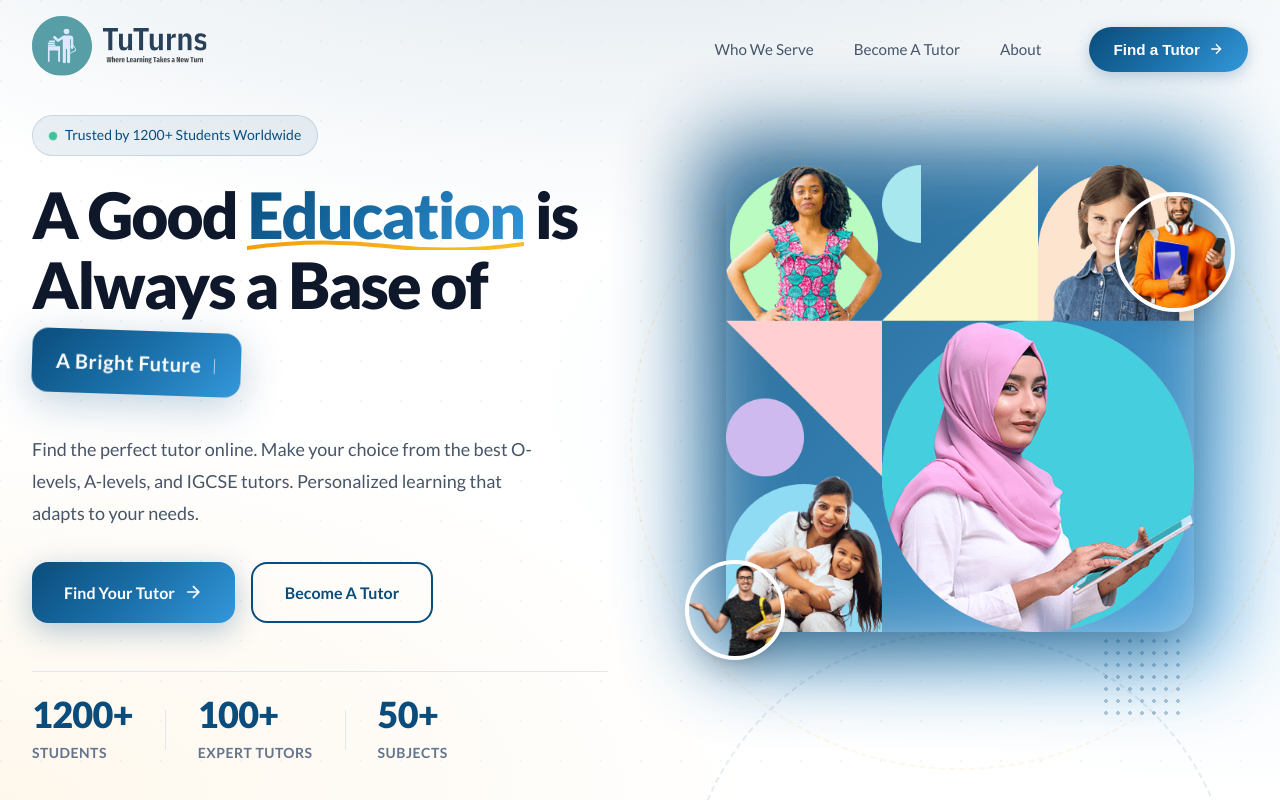
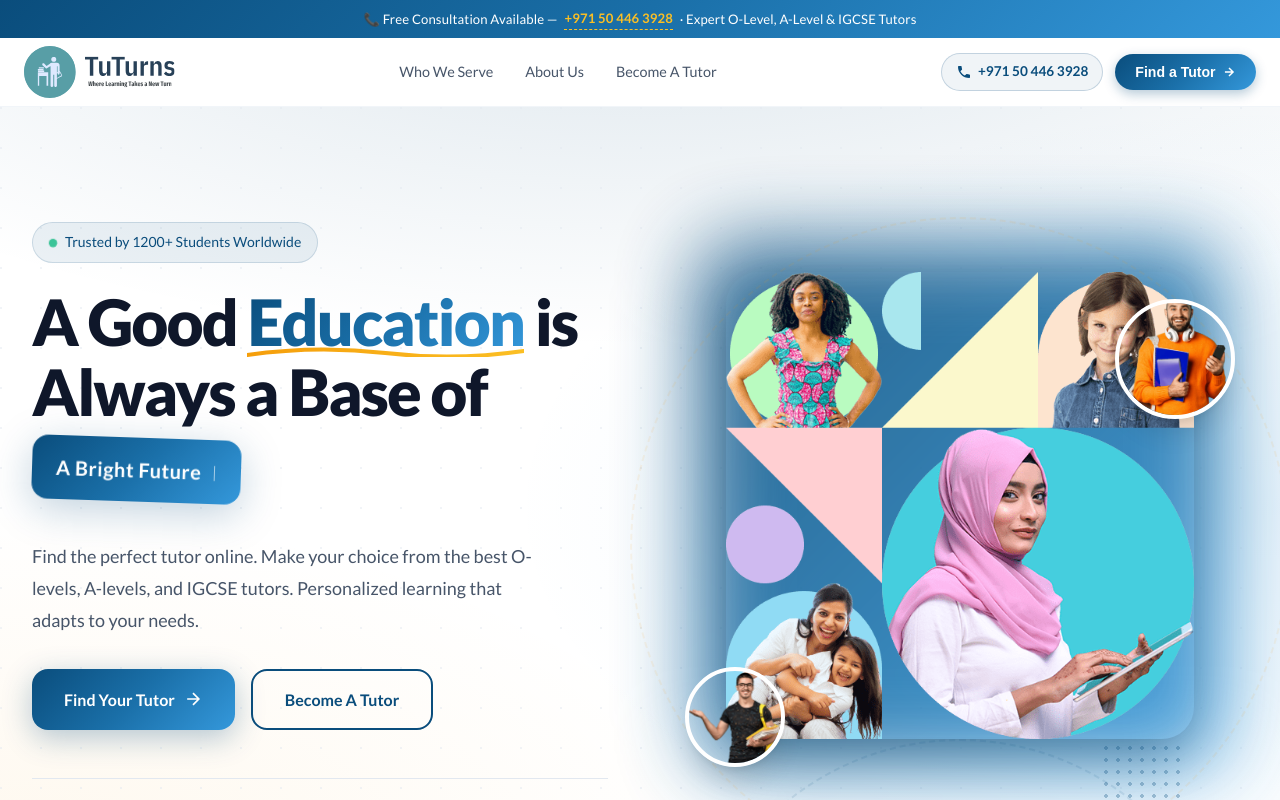
Before and after one commit to AbdullahRasheed45/website-tuturns, a Next.js app: page / in a window 1280 px wide. Shown: the top 800 px of the page. Built offline with nearby package versions, Linux system fonts and the light colour scheme.

Commit message:
redesign: conversion-optimised Navbar with sticky phone CTA for Google Ads

```diff
--- a/src/app/components/Navbar/Navbar.css
+++ b/src/app/components/Navbar/Navbar.css
@@ -1,106 +1,94 @@
+/* ========================
+   TOP ANNOUNCEMENT BAR
+======================== */
+.navbar-topbar {
+  background: var(--primary-gradient);
+  color: white;
+  text-align: center;
+  padding: 0.5rem 1rem;
+  font-size: 0.82rem;
+  font-weight: 500;
+  letter-spacing: 0.01em;
+  position: relative;
+  z-index: 1001;
+}
+
+.topbar-text {
+  display: flex;
+  align-items: center;
+  justify-content: center;
+  gap: 0.25rem;
+  flex-wrap: wrap;
+}
+
+.topbar-phone {
+  color: var(--accent-light);
+  font-weight: 700;
+  text-decoration: none;
+  border-bottom: 1px dashed var(--accent-light);
+  transition: color 150ms;
+}
+.topbar-phone:hover { color: #fff; border-color: #fff; }
+
+/* ========================
+   NAVBAR
+======================== */
 .navbar {
-  position: fixed;
+  position: sticky;
   top: 0;
   left: 0;
   right: 0;
   z-index: 1000;
-  padding: 1rem 0;
-  transition: all var(--transition);
-  background: transparent;
+  background: rgba(255, 255, 255, 0.95);
+  backdrop-filter: blur(16px);
+  -webkit-backdrop-filter: blur(16px);
+  border-bottom: 1px solid var(--border-light);
+  transition: box-shadow var(--transition), background var(--transition);
 }
 
 .navbar-scrolled {
-  background: rgba(255, 255, 255, 0.95);
-  backdrop-filter: blur(20px);
-  -webkit-backdrop-filter: blur(20px);
-  box-shadow: 0 4px 30px rgba(0, 0, 0, 0.08);
-  padding: 0.75rem 0;
+  box-shadow: 0 4px 24px rgba(10, 77, 124, 0.1);
+  background: rgba(255, 255, 255, 0.98);
 }
 
 .navbar-container {
-  max-width: 1320px;
+  max-width: 1280px;
   margin: 0 auto;
-  padding: 0 2rem;
+  padding: 0 1.5rem;
+  height: 68px;
   display: flex;
   align-items: center;
   justify-content: space-between;
+  gap: 1rem;
 }
 
-.navbar-logo {
-  position: relative;
-  z-index: 1001;
+/* Logo */
+.navbar-logo .logo-image {
+  display: block;
 }
 
-.logo-image {
-  transition: transform var(--transition);
-}
-
-.navbar-logo:hover .logo-image {
-  transform: scale(1.05);
-}
-
-/* Hamburger Menu */
-.hamburger {
-  display: none;
-  flex-direction: column;
-  gap: 5px;
-  padding: 10px;
-  background: transparent;
-  border: none;
-  cursor: pointer;
-  z-index: 1001;
-}
-
-.hamburger-line {
-  width: 24px;
-  height: 2px;
-  background: var(--foreground);
-  border-radius: 2px;
-  transition: all var(--transition);
-  transform-origin: center;
-}
-
-.hamburger-line.rotate-45 {
-  transform: translateY(7px) rotate(45deg);
-}
-
-.hamburger-line.opacity-0 {
-  opacity: 0;
-  transform: scaleX(0);
-}
-
-.hamburger-line.-rotate-45 {
-  transform: translateY(-7px) rotate(-45deg);
-}
-
-/* Navigation Menu */
-.navbar-menu {
+/* Desktop Links */
+.nav-links-desktop {
   display: flex;
+  list-style: none;
+  gap: 0.25rem;
   align-items: center;
-  gap: 3rem;
-}
-
-.nav-links {
-  display: flex;
-  align-items: center;
-  gap: 2.5rem;
-  list-style: none;
   margin: 0;
   padding: 0;
 }
 
-.nav-item {
-  position: relative;
-}
-
 .nav-link {
-  position: relative;
-  font-size: 0.95rem;
+  display: inline-flex;
+  align-items: center;
+  gap: 0.25rem;
+  padding: 0.5rem 0.875rem;
+  font-size: 0.9rem;
   font-weight: 500;
   color: var(--foreground-secondary);
-  padding: 0.5rem 0;
-  transition: color var(--transition);
-  display: inline-block;
+  border-radius: var(--radius);
+  position: relative;
+  transition: color var(--transition-fast);
+  text-decoration: none;
 }
 
 .nav-link:hover,
@@ -110,33 +98,59 @@
 
 .nav-link-underline {
   position: absolute;
-  bottom: 0;
-  left: 0;
-  width: 0;
+  bottom: 2px;
+  left: 0.875rem;
+  right: 0.875rem;
   height: 2px;
   background: var(--primary-gradient);
   border-radius: 2px;
-  transition: width var(--transition);
+  transform: scaleX(0);
+  transition: transform var(--transition);
+  transform-origin: left;
 }
 
 .nav-link:hover .nav-link-underline,
 .nav-link.active .nav-link-underline {
-  width: 100%;
+  transform: scaleX(1);
 }
 
-/* Navigation Actions */
-.nav-actions {
+/* Desktop right actions */
+.nav-actions-desktop {
   display: flex;
   align-items: center;
-  gap: 1rem;
+  gap: 0.75rem;
+}
+
+.nav-phone-btn {
+  display: inline-flex;
+  align-items: center;
+  gap: 0.4rem;
+  padding: 0.45rem 0.875rem;
+  font-size: 0.85rem;
+  font-weight: 600;
+  color: var(--primary);
+  background: rgba(10, 77, 124, 0.06);
+  border: 1.5px solid rgba(10, 77, 124, 0.2);
+  border-radius: var(--radius-full);
+  text-decoration: none;
+  transition: all var(--transition-fast);
+  white-space: nowrap;
+}
+
+.nav-phone-btn:hover {
+  background: var(--primary);
+  color: white;
+  border-color: var(--primary);
+  transform: translateY(-1px);
+  box-shadow: 0 4px 12px rgba(10, 77, 124, 0.25);
 }
 
 .nav-cta-btn {
   display: inline-flex;
   align-items: center;
-  gap: 0.5rem;
-  padding: 0.875rem 1.5rem;
-  font-size: 0.95rem;
+  gap: 0.4rem;
+  padding: 0.6rem 1.25rem;
+  font-size: 0.88rem;
   font-weight: 600;
   color: white;
   background: var(--primary-gradient);
@@ -144,92 +158,123 @@
   border-radius: var(--radius-full);
   cursor: pointer;
   transition: all var(--transition);
-  box-shadow: 0 4px 15px rgba(10, 77, 124, 0.25);
-  overflow: hidden;
-  position: relative;
-}
-
-.nav-cta-btn::before {
-  content: '';
-  position: absolute;
-  top: 0;
-  left: -100%;
-  width: 100%;
-  height: 100%;
-  background: linear-gradient(90deg, transparent, rgba(255,255,255,0.2), transparent);
-  transition: left 0.5s ease;
+  white-space: nowrap;
+  box-shadow: 0 4px 12px rgba(10, 77, 124, 0.3);
 }
 
 .nav-cta-btn:hover {
   transform: translateY(-2px);
-  box-shadow: 0 6px 20px rgba(10, 77, 124, 0.35);
+  box-shadow: 0 8px 20px rgba(10, 77, 124, 0.4);
 }
 
-.nav-cta-btn:hover::before {
-  left: 100%;
+/* Hamburger */
+.hamburger {
+  display: none;
+  flex-direction: column;
+  gap: 5px;
+  cursor: pointer;
+  background: none;
+  border: none;
+  padding: 0.5rem;
+  border-radius: var(--radius);
+  transition: background var(--transition-fast);
 }
 
-.nav-cta-btn svg {
-  transition: transform var(--transition);
+.hamburger:hover { background: var(--background-secondary); }
+
+.hamburger-line {
+  display: block;
+  width: 24px;
+  height: 2px;
+  background: var(--foreground);
+  border-radius: 2px;
+  transition: all var(--transition);
 }
 
-.nav-cta-btn:hover svg {
-  transform: translateX(4px);
+.hamburger-line.rotate-45 { transform: rotate(45deg) translate(5px, 5px); }
+.hamburger-line.opacity-0 { opacity: 0; }
+.hamburger-line.-rotate-45 { transform: rotate(-45deg) translate(5px, -5px); }
+
+/* Mobile menu */
+.navbar-mobile-menu {
+  border-top: 1px solid var(--border);
+  padding: 1rem 1.5rem 1.5rem;
+  background: white;
+  display: flex;
+  flex-direction: column;
+  gap: 0.5rem;
 }
 
-/* Mobile Styles */
-@media (max-width: 1024px) {
-  .hamburger {
+.nav-links-mobile {
+  list-style: none;
+  padding: 0;
+  margin: 0;
   display: flex;
+  flex-direction: column;
+  gap: 0.25rem;
 }
 
-  .navbar-menu {
-    position: fixed;
-    top: 0;
-    right: -100%;
-    width: 100%;
-    max-width: 400px;
-    height: 100vh;
-    background: white;
-    flex-direction: column;
-    justify-content: center;
-    padding: 2rem;
-    box-shadow: -10px 0 40px rgba(0, 0, 0, 0.1);
-    transition: right var(--transition-slow);
-    gap: 3rem;
+.nav-link-mobile {
+  display: block;
+  padding: 0.75rem 1rem;
+  font-size: 1rem;
+  font-weight: 500;
+  color: var(--foreground);
+  border-radius: var(--radius);
+  text-decoration: none;
+  transition: background var(--transition-fast), color var(--transition-fast);
 }
 
-  .navbar-menu-open {
-    right: 0;
+.nav-link-mobile:hover {
+  background: var(--background-secondary);
+  color: var(--primary);
 }
 
-  .nav-links {
+.mobile-cta-group {
+  display: flex;
   flex-direction: column;
-    gap: 2rem;
+  gap: 0.75rem;
+  margin-top: 0.75rem;
+  padding-top: 1rem;
+  border-top: 1px solid var(--border-light);
 }
 
-  .nav-link {
-    font-size: 1.25rem;
+.mobile-phone-cta {
+  display: flex;
+  align-items: center;
+  justify-content: center;
+  padding: 0.875rem;
+  font-size: 1rem;
+  font-weight: 700;
+  color: var(--primary);
+  background: rgba(10, 77, 124, 0.06);
+  border: 2px solid rgba(10, 77, 124, 0.2);
+  border-radius: var(--radius-xl);
+  text-decoration: none;
+  transition: all var(--transition-fast);
 }
 
-  .nav-actions {
-    flex-direction: column;
-    width: 100%;
+.mobile-phone-cta:hover {
+  background: var(--primary);
+  color: white;
 }
 
-  .nav-cta-btn {
+.mobile-find-tutor {
   width: 100%;
+  padding: 0.875rem;
+  font-size: 1rem;
   justify-content: center;
-    padding: 1rem 2rem;
-  }
+  border-radius: var(--radius-xl);
 }
 
-@media (max-width: 768px) {
-  .navbar-container {
-    padding: 0 1rem;
+/* Responsive */
+@media (max-width: 900px) {
+  .nav-links-desktop,
+  .nav-actions-desktop { display: none; }
+  .hamburger { display: flex; }
 }
 
-  .logo-image {
-    height: 50px !important;
+@media (max-width: 480px) {
+  .navbar-topbar { font-size: 0.75rem; }
+  .topbar-text { gap: 0.15rem; }
 }
-}
--- a/src/app/components/Navbar/Navbar.jsx
+++ b/src/app/components/Navbar/Navbar.jsx
@@ -1,11 +1,13 @@
 "use client";
 import React, { useState, useEffect } from "react";
 import "./Navbar.css";
-import { CloseSharp, MenuSharp } from "@mui/icons-material";
 import Link from "next/link";
 import { useRouter } from "next/navigation";
 import logo from "../../../../public/images/TuTurns_Logo.svg";
 import Image from "next/image";
+
+const PHONE = "+971504463928";
+const PHONE_DISPLAY = "+971 50 446 3928";
 
 const Navbar = () => {
   const router = useRouter();
@@ -14,35 +16,80 @@ const Navbar = () => {
   const [activeLink, setActiveLink] = useState("");
 
   useEffect(() => {
-    const handleScroll = () => {
-      setScrolled(window.scrollY > 20);
-    };
+    const handleScroll = () => setScrolled(window.scrollY > 20);
     window.addEventListener("scroll", handleScroll);
     return () => window.removeEventListener("scroll", handleScroll);
   }, []);
 
-  let Links = [
+  const Links = [
     { name: "Who We Serve", link: "/whoWeServe" },
+    { name: "About Us", link: "/about" },
     { name: "Become A Tutor", link: "/bookACall" },
-    { name: "About", link: "/about" },
   ];
 
   return (
+    <>
+      {/* Top announcement bar — visible on all pages, great for Google Ads message match */}
+      <div className="navbar-topbar">
+        <span className="topbar-text">
+          📞 Free Consultation Available —&nbsp;
+          <a href={`tel:${PHONE}`} className="topbar-phone">{PHONE_DISPLAY}</a>
+          &nbsp;· Expert O-Level, A-Level & IGCSE Tutors
+        </span>
+      </div>
+
       <nav className={`navbar ${scrolled ? "navbar-scrolled" : ""}`}>
         <div className="navbar-container">
+          {/* Logo */}
           <div className="navbar-logo">
             <Link href="/" aria-label="Home">
               <Image
                 className="logo-image"
                 src={logo}
                 alt="TuTurns logo"
-              height={60}
+                height={52}
                 style={{ width: "auto" }}
                 priority
               />
             </Link>
           </div>
 
+          {/* Desktop nav */}
+          <ul className="nav-links-desktop">
+            {Links.map((link, index) => (
+              <li key={link.name}>
+                <Link
+                  href={link.link}
+                  className={`nav-link ${activeLink === link.name ? "active" : ""}`}
+                  onClick={() => setActiveLink(link.name)}
+                >
+                  {link.name}
+                  <span className="nav-link-underline"></span>
+                </Link>
+              </li>
+            ))}
+          </ul>
+
+          {/* Desktop right CTAs */}
+          <div className="nav-actions-desktop">
+            <a href={`tel:${PHONE}`} className="nav-phone-btn">
+              <svg width="16" height="16" viewBox="0 0 24 24" fill="currentColor">
+                <path d="M6.6 10.8c1.4 2.8 3.8 5.1 6.6 6.6l2.2-2.2c.3-.3.7-.4 1-.2 1.1.4 2.3.6 3.6.6.6 0 1 .4 1 1V20c0 .6-.4 1-1 1-9.4 0-17-7.6-17-17 0-.6.4-1 1-1h3.5c.6 0 1 .4 1 1 0 1.3.2 2.5.6 3.6.1.3 0 .7-.2 1L6.6 10.8z"/>
+              </svg>
+              {PHONE_DISPLAY}
+            </a>
+            <button
+              onClick={() => router.push("/hireTutor")}
+              className="nav-cta-btn"
+            >
+              <span>Find a Tutor</span>
+              <svg width="14" height="14" viewBox="0 0 24 24" fill="none" stroke="currentColor" strokeWidth="2.5">
+                <path d="M5 12h14M12 5l7 7-7 7" />
+              </svg>
+            </button>
+          </div>
+
+          {/* Mobile hamburger */}
           <button
             onClick={() => setOpen(!open)}
             className="hamburger"
@@ -52,43 +99,39 @@ const Navbar = () => {
             <span className={`hamburger-line ${open ? "opacity-0" : ""}`}></span>
             <span className={`hamburger-line ${open ? "-rotate-45" : ""}`}></span>
           </button>
+        </div>
 
-        <div className={`navbar-menu ${open ? "navbar-menu-open" : ""}`}>
-          <ul className="nav-links">
-            {Links.map((link, index) => (
-              <li key={link.name} className="nav-item" style={{ animationDelay: `${index * 100}ms` }}>
+        {/* Mobile menu */}
+        {open && (
+          <div className="navbar-mobile-menu">
+            <ul className="nav-links-mobile">
+              {Links.map((link) => (
+                <li key={link.name}>
                   <Link
                     href={link.link}
-                  className={`nav-link ${activeLink === link.name ? "active" : ""}`}
-                  onClick={() => {
-                    setActiveLink(link.name);
-                    setOpen(false);
-                  }}
+                    className="nav-link-mobile"
+                    onClick={() => { setActiveLink(link.name); setOpen(false); }}
                   >
                     {link.name}
-                  <span className="nav-link-underline"></span>
                   </Link>
                 </li>
               ))}
             </ul>
-
-          <div className="nav-actions">
+            <div className="mobile-cta-group">
+              <a href={`tel:${PHONE}`} className="mobile-phone-cta">
+                📞 Call Us: {PHONE_DISPLAY}
+              </a>
               <button
-              onClick={() => {
-                router.push("/hireTutor");
-                setOpen(false);
-              }}
-              className="nav-cta-btn"
+                className="nav-cta-btn mobile-find-tutor"
+                onClick={() => { router.push("/hireTutor"); setOpen(false); }}
               >
-              <span>Find a Tutor</span>
-              <svg width="16" height="16" viewBox="0 0 24 24" fill="none" stroke="currentColor" strokeWidth="2">
-                <path d="M5 12h14M12 5l7 7-7 7" />
-              </svg>
+                Find a Tutor →
               </button>
             </div>
           </div>
-      </div>
+        )}
       </nav>
+    </>
   );
 };
 
```
Lines whose indentation alone changed are shown as unchanged.
